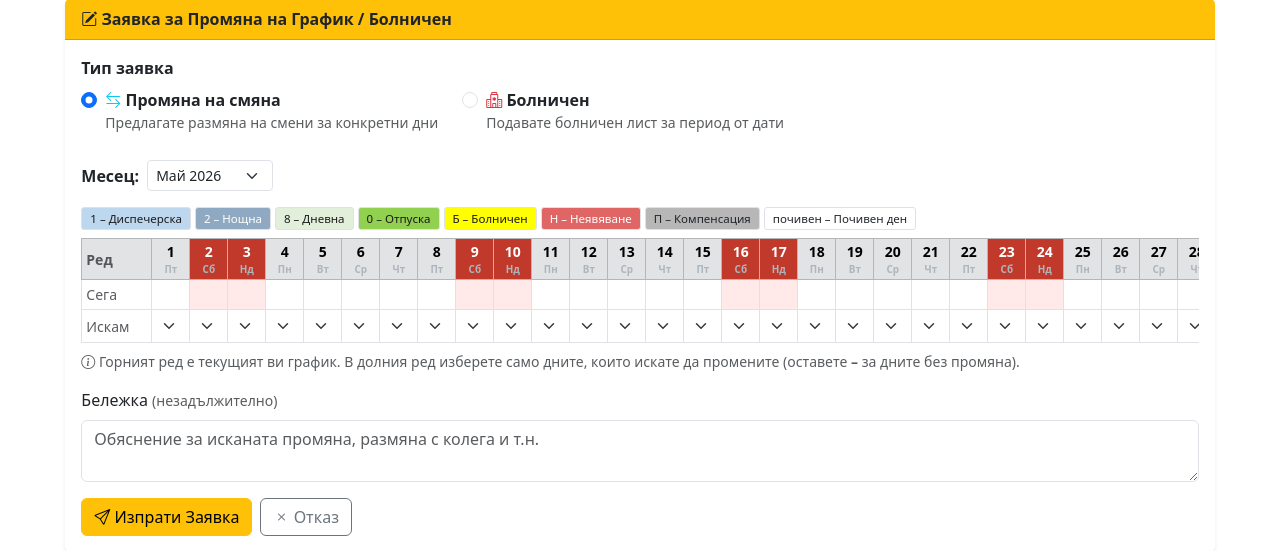
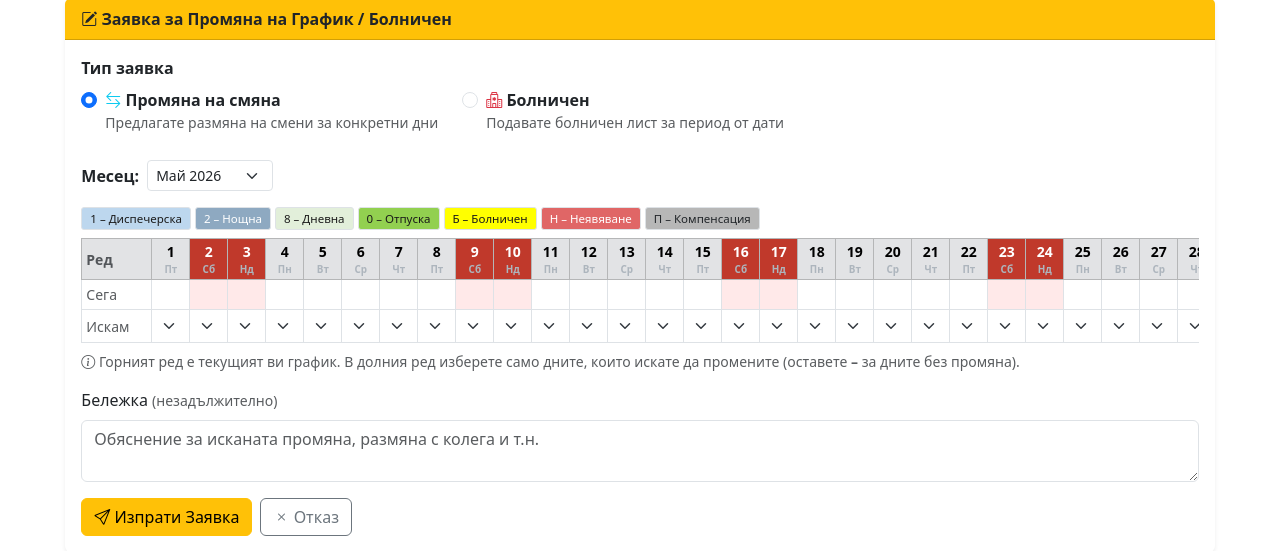
Before and after one commit to Zafata86/Grafik2026, a Flask app: page /request-change in a window 1280 px wide. Shown: the part 89-640 px from the top of the page. Run offline with Flask 3, Linux system fonts and the light colour scheme; the visitor is signed in with stand-in values (Sample User, id 1); data that the repository does not hold is empty.

Commit message:
Remove rest day option from change request dropdown

```diff
--- a/templates/request_change.html
+++ b/templates/request_change.html
@@ -81,7 +81,6 @@
               <span class="legend-item cell-sick">Б – Болничен</span>
               <span class="legend-item" style="background:#e06666;color:#fff">Н – Неявяване</span>
               <span class="legend-item" style="background:#b7b7b7">П – Компенсация</span>
-              <span class="legend-item border">почивен – Почивен ден</span>
             </div>
 
             {# Таблица с текущ график + ред за промяна #}
@@ -132,7 +131,6 @@
                         <option value="Б">Б</option>
                         <option value="Н">Н</option>
                         <option value="П">П</option>
-                        <option value="_REST_">почивен</option>
                       </select>
                     </td>
                     {% endfor %}
```
